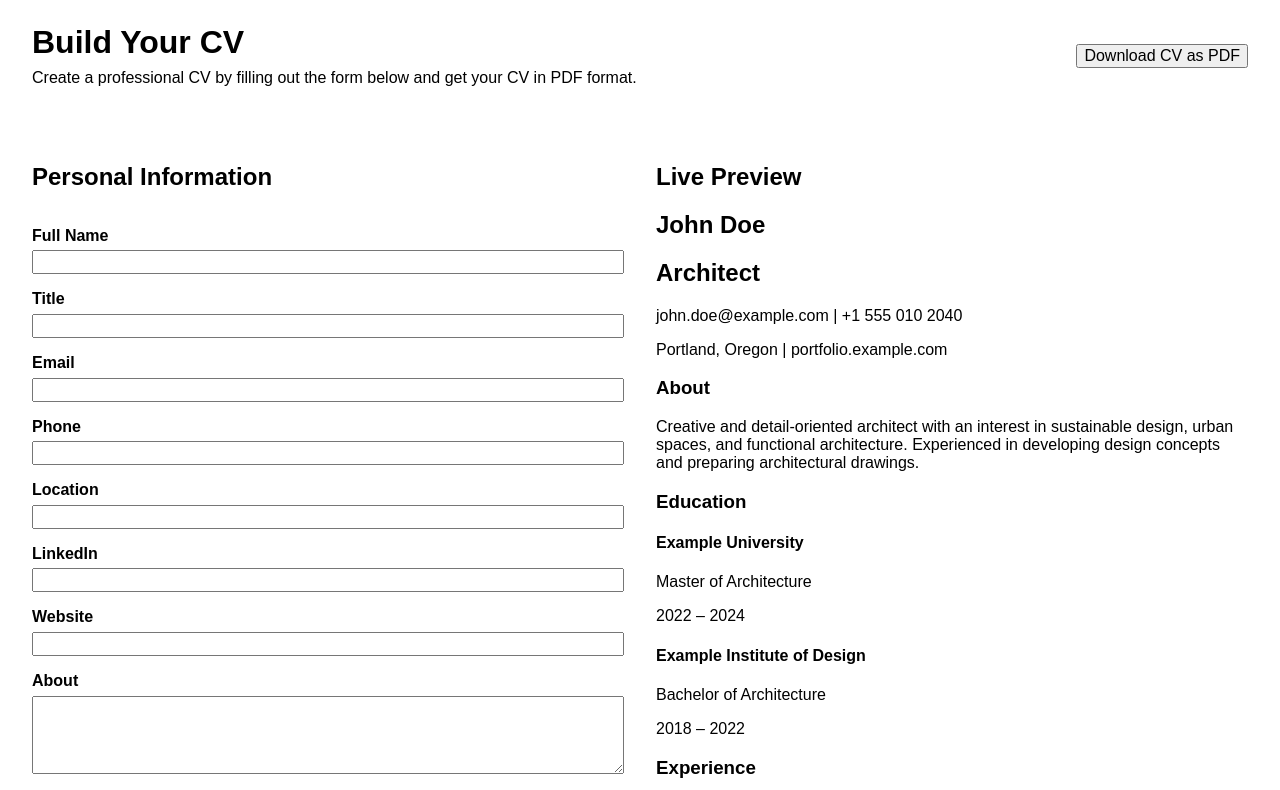
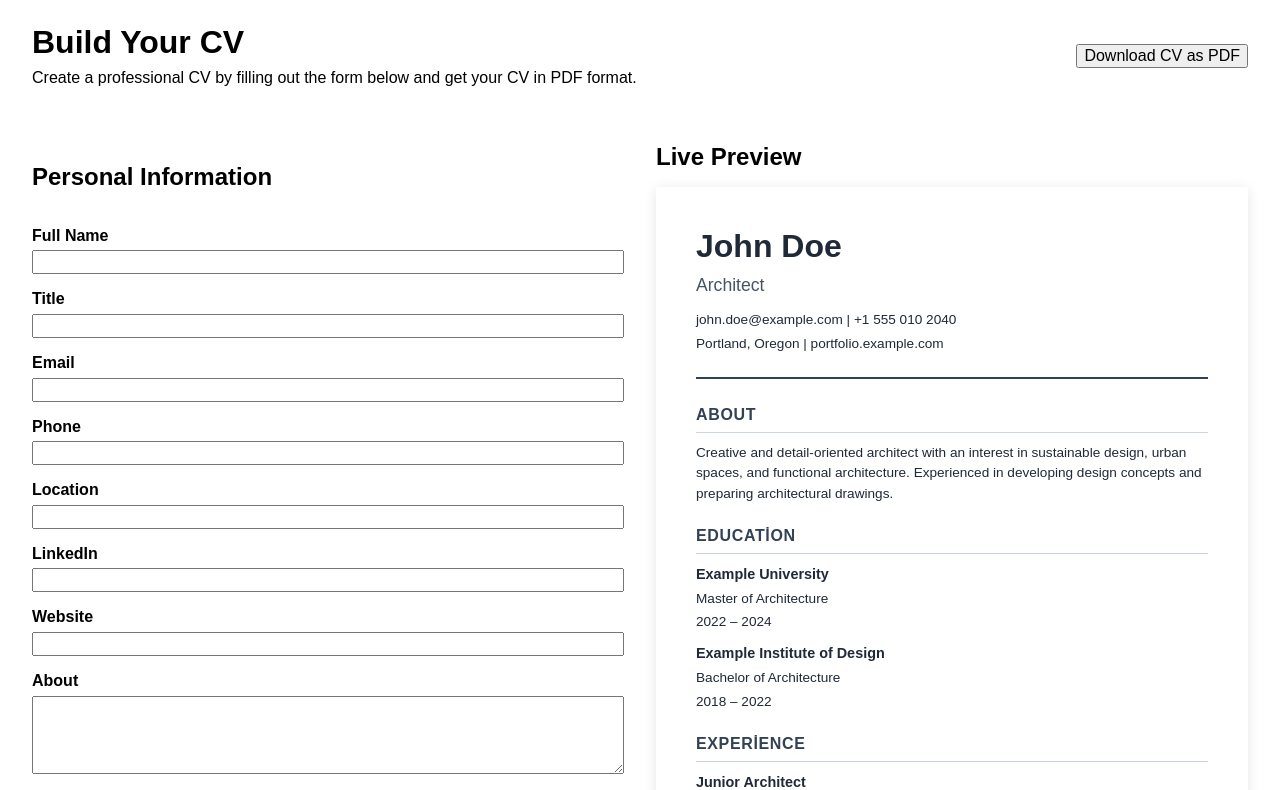
Before and after one commit to canberkg67/cv-app, a React (Vite) app: page / in a window 1280 px wide. Shown: the top 790 px of the page. Built offline with nearby package versions, Linux system fonts and the light colour scheme.

Commit message:
style: styling preview to look like a page

```diff
--- a/src/App.css
+++ b/src/App.css
@@ -1,12 +1,12 @@
 #root {
-  min-height: 100vh;
+    min-height: 100vh;
 }
 
 .app-header {
-  display: flex;
-  justify-content: space-between;
-  align-items: center;
-  padding: 1.5rem 2rem;
+    display: flex;
+    justify-content: space-between;
+    align-items: center;
+    padding: 1.5rem 2rem;
 }
 
 .header-content {
@@ -56,3 +56,74 @@
     width: 100%;
     box-sizing: border-box;
 }
+
+/*  PREVIEW  */
+
+.cv-preview {
+    min-width: 0;
+}
+
+.cv-preview > h2 {
+    margin-top: 0;
+    margin-bottom: 1rem;
+}
+
+.cv-page {
+    width: 100%;
+    max-width: 794px;
+    min-height: 1123px;
+    margin: 0 auto;
+    padding: 2.5rem;
+    background-color: #ffffff;
+    color: #1f2937;
+    font-family: Arial, sans-serif;
+    font-size: 0.85rem;
+    line-height: 1.5;
+    box-shadow: 0 2px 12px rgb(0 0 0 / 10%);
+}
+
+.cv-header {
+    border-bottom: 2px solid #334155;
+    padding-bottom: 1.25rem;
+    margin-bottom: 1.5rem;
+}
+
+.cv-header h1 {
+    margin: 0;
+    font-size: 2rem;
+    line-height: 1.2;
+}
+
+.cv-header h2 {
+    margin: 0.4rem 0 0.75rem;
+    color: #475569;
+    font-size: 1.1rem;
+    font-weight: 500;
+}
+
+.cv-header p {
+    margin: 0.2rem 0;
+}
+
+.cv-section {
+    margin-bottom: 1.25rem;
+}
+
+.cv-section h3 {
+    margin: 0 0 0.6rem;
+    padding-bottom: 0.3rem;
+    border-bottom: 1px solid #cbd5e1;
+    color: #334155;
+    font-size: 1rem;
+    text-transform: uppercase;
+    letter-spacing: 0.04em;
+}
+
+.cv-section h4 {
+    margin: 0.65rem 0 0.2rem;
+    font-size: 0.9rem;
+}
+
+.cv-section p {
+    margin: 0.2rem 0;
+}
```
